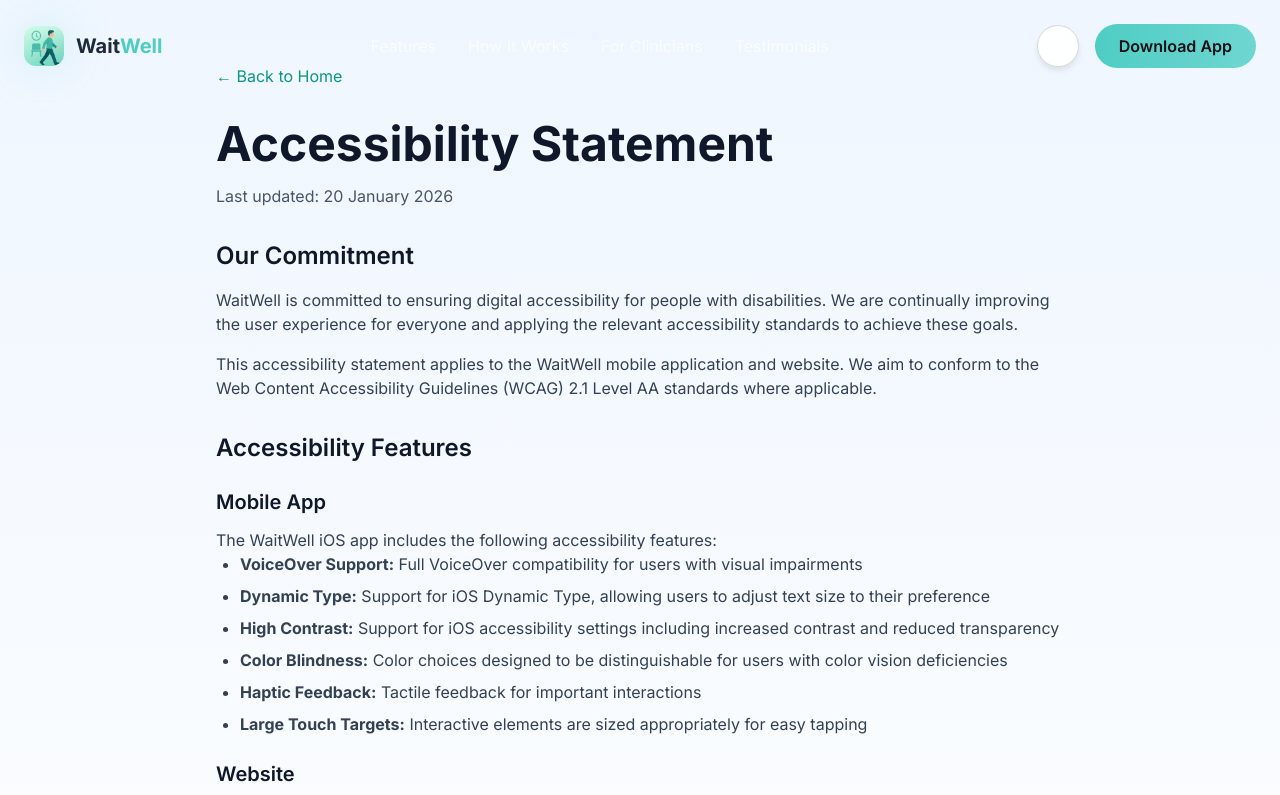
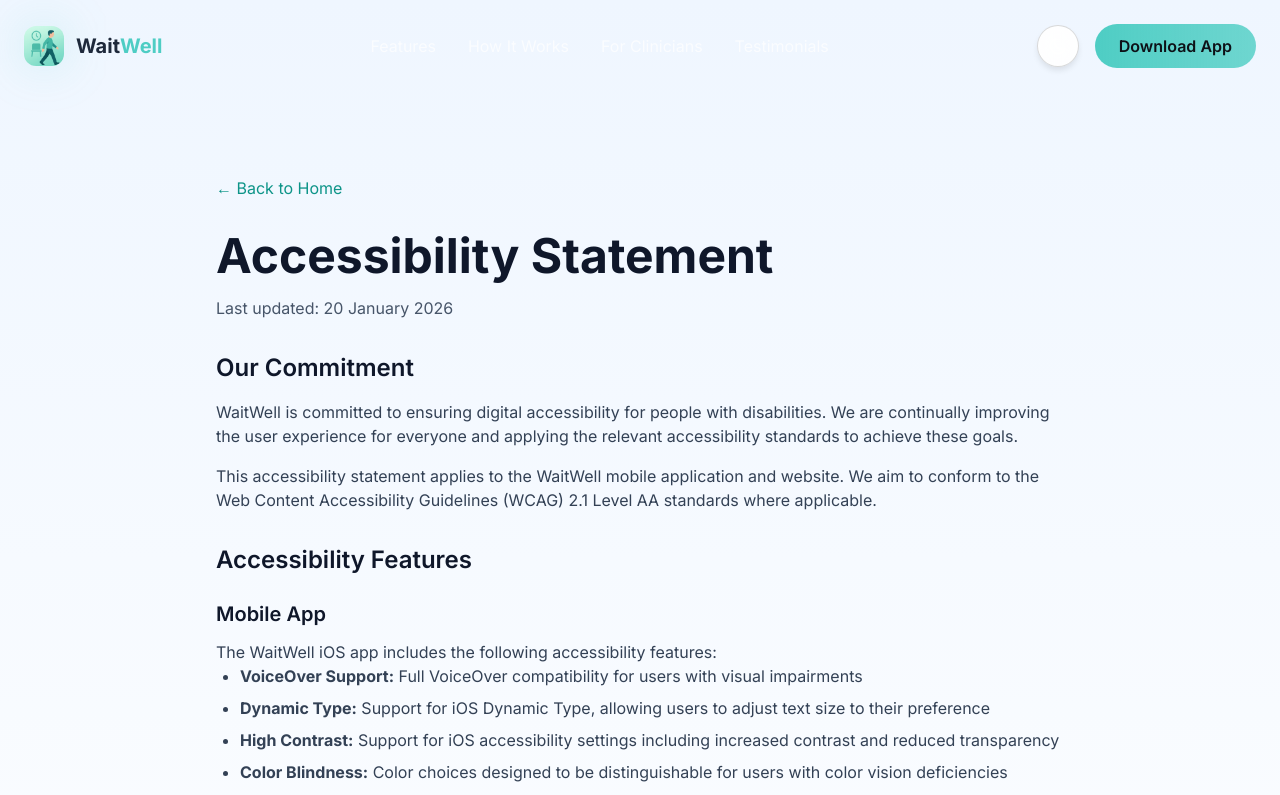
Before and after one commit to matt1862000/nhs-credential-passport, a Next.js app in the folder website/: page /accessibility in a window 1280 px wide. Shown: the top 795 px of the page. Built offline with nearby package versions, Linux system fonts and the light colour scheme.

Commit message:
Fix overlap: add top padding to legal pages to clear navbar

```diff
--- a/website/src/app/accessibility/page.tsx
+++ b/website/src/app/accessibility/page.tsx
@@ -8,7 +8,7 @@ export default function Accessibility() {
   return (
     <>
       <Navbar />
-      <div className="min-h-screen bg-gradient-to-b from-blue-50 via-white to-slate-50 dark:from-deep-navy dark:to-midnight">
+      <div className="min-h-screen bg-gradient-to-b from-blue-50 via-white to-slate-50 dark:from-deep-navy dark:to-midnight pt-24 sm:pt-28">
         <div className="max-w-4xl mx-auto px-4 sm:px-6 py-12 sm:py-16">
           <Link href="/" className="inline-flex items-center gap-2 text-teal-600 dark:text-teal-accent hover:text-teal-700 dark:hover:text-teal-400 mb-8">
             ← Back to Home
--- a/website/src/app/cookies/page.tsx
+++ b/website/src/app/cookies/page.tsx
@@ -8,7 +8,7 @@ export default function CookiePolicy() {
   return (
     <>
       <Navbar />
-      <div className="min-h-screen bg-gradient-to-b from-blue-50 via-white to-slate-50 dark:from-deep-navy dark:to-midnight">
+      <div className="min-h-screen bg-gradient-to-b from-blue-50 via-white to-slate-50 dark:from-deep-navy dark:to-midnight pt-24 sm:pt-28">
         <div className="max-w-4xl mx-auto px-4 sm:px-6 py-12 sm:py-16">
           <Link href="/" className="inline-flex items-center gap-2 text-teal-600 dark:text-teal-accent hover:text-teal-700 dark:hover:text-teal-400 mb-8">
             ← Back to Home
--- a/website/src/app/privacy/page.tsx
+++ b/website/src/app/privacy/page.tsx
@@ -8,7 +8,7 @@ export default function PrivacyPolicy() {
   return (
     <>
       <Navbar />
-      <div className="min-h-screen bg-gradient-to-b from-blue-50 via-white to-slate-50 dark:from-deep-navy dark:to-midnight">
+      <div className="min-h-screen bg-gradient-to-b from-blue-50 via-white to-slate-50 dark:from-deep-navy dark:to-midnight pt-24 sm:pt-28">
         <div className="max-w-4xl mx-auto px-4 sm:px-6 py-12 sm:py-16">
           <Link href="/" className="inline-flex items-center gap-2 text-teal-600 dark:text-teal-accent hover:text-teal-700 dark:hover:text-teal-400 mb-8">
             ← Back to Home
--- a/website/src/app/terms/page.tsx
+++ b/website/src/app/terms/page.tsx
@@ -8,7 +8,7 @@ export default function TermsOfService() {
   return (
     <>
       <Navbar />
-      <div className="min-h-screen bg-gradient-to-b from-blue-50 via-white to-slate-50 dark:from-deep-navy dark:to-midnight">
+      <div className="min-h-screen bg-gradient-to-b from-blue-50 via-white to-slate-50 dark:from-deep-navy dark:to-midnight pt-24 sm:pt-28">
         <div className="max-w-4xl mx-auto px-4 sm:px-6 py-12 sm:py-16">
           <Link href="/" className="inline-flex items-center gap-2 text-teal-600 dark:text-teal-accent hover:text-teal-700 dark:hover:text-teal-400 mb-8">
             ← Back to Home
```
